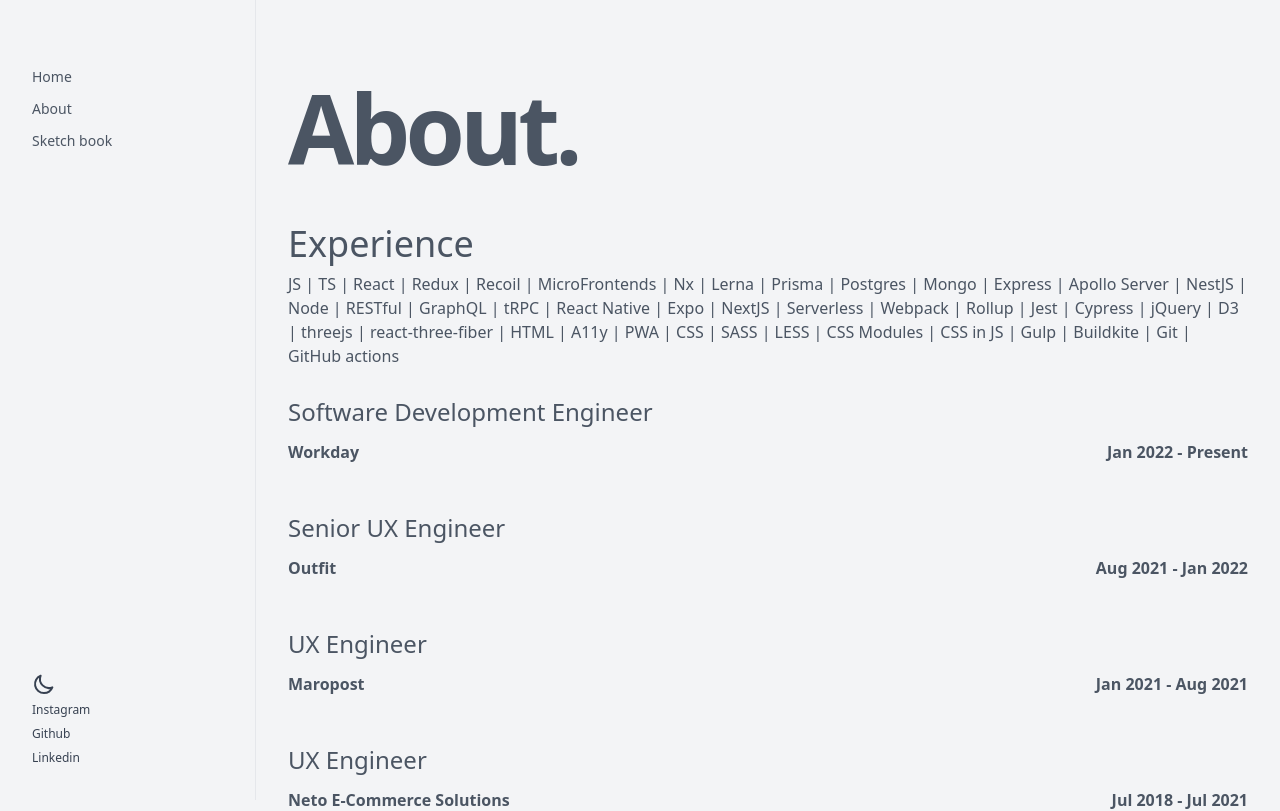
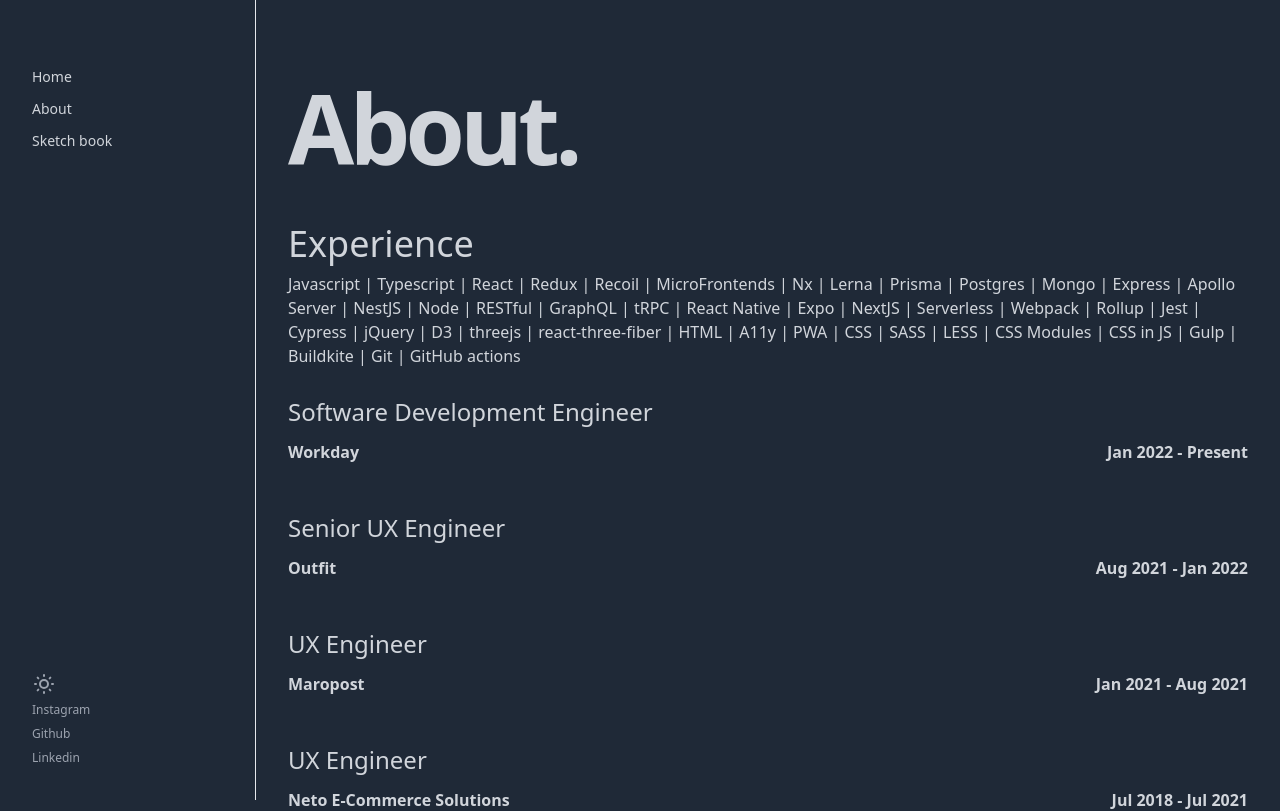
Before and after one commit to philcon93/portfolio2021, a Next.js app: page /about in a window 1280 px wide. Shown: the top 811 px of the page. Built offline with nearby package versions, Linux system fonts and the light colour scheme.

Commit message:
fixing up frame rate issue with invisible scene

```diff
--- a/src/components/three/invisible-scene/index.js
+++ b/src/components/three/invisible-scene/index.js
@@ -6,13 +6,18 @@
 import { RipplePass } from "./RipplePass";
 
 export function InvisibleExperience() {
+  // const [dpr, setDpr] = useState([1, 2]);
   return (
     <Canvas
       style={{ position: "absolute", top: 0 }}
-      dpr={[1, 2]}
+      dpr={1}
       shadows
       camera={{ fov: 45, position: [0, 1.5, 4.5] }}
     >
+      {/* <PerformanceMonitor
+        onIncline={() => setDpr(2)}
+        onDecline={() => setDpr(1)}
+      /> */}
       <ambientLight intensity={0.5} />
       <pointLight position={[20, 30, 10]} intensity={1} />
       <pointLight position={[-10, -10, -10]} color="blue" />
--- a/src/components/three/invisible-scene/ripple.js
+++ b/src/components/three/invisible-scene/ripple.js
@@ -26,7 +26,7 @@
     //
     this._meshs = [];
     /** Maximum number of ripples drawn */
-    this._max = 100;
+    this._max = 500;
     /** How far the mouse must move in one frame before drawing */
     this._frequency = 5;
     /** mouse coordinates */
@@ -61,15 +61,6 @@
       blending: THREE.AdditiveBlending,
       depthTest: false,
       depthWrite: false,
-      //
-      // colorWrite: false,
-      // depthWrite: false,
-      stencilWrite: true,
-      stencilRef: 1,
-      stencilFunc: THREE.AlwaysStencilFunc,
-      stencilFail: THREE.ReplaceStencilOp,
-      stencilZFail: THREE.ReplaceStencilOp,
-      stencilZPass: THREE.ReplaceStencilOp,
     });
     for (let i = 0; i < this._max; i++) {
       const mesh = new THREE.Mesh(geometry.clone(), material.clone());
@@ -135,13 +126,11 @@
    */
   update = (gl, uTexture) => {
     this._trackMousePos();
-
     gl.setRenderTarget(this._target);
     gl.render(this._scene, this._camera);
     uTexture.value = this._target.texture;
     gl.setRenderTarget(null);
     gl.clear();
-
     this._meshs.forEach((mesh) => {
       if (mesh.visible) {
         const material = mesh.material;
--- a/src/pages/_app.js
+++ b/src/pages/_app.js
@@ -17,7 +17,10 @@
       <div className="flex">
         <SidebarNav showMenu={toggleMenu} toggleMenu={onToggleMenu} />
         <div className="w-full h-full">
-          <MenuToggle className={"p-8 pb-0"} toggleMenu={onToggleMenu} />
+          <MenuToggle
+            className={"p-8 pb-0 z-50 relative"}
+            toggleMenu={onToggleMenu}
+          />
           <Component {...pageProps} />
         </div>
       </div>
--- a/src/pages/_document.js
+++ b/src/pages/_document.js
@@ -7,7 +7,7 @@
   }
   render() {
     return (
-      <Html className="light">
+      <Html className="dark">
         <Head />
         <body>
           <Main />
--- a/src/pages/about.js
+++ b/src/pages/about.js
@@ -14,11 +14,11 @@
         <Intro title="About." />
         <h2 className="text-4xl">Experience</h2>
         <div className="py-2">
-          JS | TS | React | Redux | Recoil | MicroFrontends | Nx | Lerna |
-          Prisma | Postgres | Mongo | Express | Apollo Server | NestJS | Node |
-          RESTful | GraphQL | tRPC | React Native | Expo | NextJS | Serverless |
-          Webpack | Rollup | Jest | Cypress | jQuery | D3 | threejs |
-          react-three-fiber | HTML | A11y | PWA | CSS | SASS | LESS | CSS
+          Javascript | Typescript | React | Redux | Recoil | MicroFrontends | Nx
+          | Lerna | Prisma | Postgres | Mongo | Express | Apollo Server | NestJS
+          | Node | RESTful | GraphQL | tRPC | React Native | Expo | NextJS |
+          Serverless | Webpack | Rollup | Jest | Cypress | jQuery | D3 | threejs
+          | react-three-fiber | HTML | A11y | PWA | CSS | SASS | LESS | CSS
           Modules | CSS in JS | Gulp | Buildkite | Git | GitHub actions
         </div>
 
--- a/src/pages/index.js
+++ b/src/pages/index.js
@@ -2,6 +2,7 @@
 import { CMS_NAME } from "../utilities/constants";
 import { Intro, PageWrapper } from "../components/site";
 import { GoatExperience } from "../components/three/goat-scene";
+import { Stats } from "@react-three/drei";
 import { InvisibleExperience } from "../components/three/invisible-scene";
 
 export default function Home() {
@@ -12,17 +13,21 @@
         <link rel="icon" href="/favicon.ico" />
       </Head>
       <InvisibleExperience />
+      {/* <Stats /> */}
       <PageWrapper size={"sm"}>
         <Intro title="Goat Thoughts." />
         <p className="mb-5">
-          Hey there, my name is Phil, a full-stack JS engineer; UIs (react),
-          servers/APIs (node), apps (react native), and 3D experiences
-          (three.js). I have been working as a software engineer for over 8
-          years, in eCommerce, Brand Automation, and Financial Planning
-          industries, with a high degree of focus on design systems,
-          accessibility, user experience, and scaling products.
+          Hey there, my name is Phil, i'm a full-stack JS engineer. I work on
+          UIs (react), servers/APIs (node), apps (react native), and 3D
+          experiences (three.js).
         </p>
-        <GoatExperience />
+        <p>
+          I have been working as a software engineer for over 8 years, in
+          eCommerce, Brand Automation, and Financial Planning industries, with a
+          high degree of focus on design systems, accessibility, user
+          experience, and scaling products.
+        </p>
+        {/* <GoatExperience /> */}
       </PageWrapper>
     </>
   );
--- a/src/theme/theme-context.js
+++ b/src/theme/theme-context.js
@@ -1,28 +1,29 @@
 import React, { createContext, useState } from "react";
 import PropTypes from "prop-types";
 
+const darkTheme = "dark";
+const lightTheme = "light";
+
 const defaultState = {
-  dark: false,
-  toggleDark: () => {},
+  theme: darkTheme,
+  toggleTheme: () => {},
 };
 export const ThemeContext = createContext(defaultState);
 
 export const ThemeProvider = ({ children }) => {
-  const [theme, setTheme] = useState(false);
-  const darkTheme = "dark";
-  const lightTheme = "light";
+  const [theme, setTheme] = useState(darkTheme);
 
   const toggleTheme = () => {
-    const d = document.documentElement;
+    const doc = document.documentElement;
     const themes = [lightTheme, darkTheme];
 
     if (theme == darkTheme) {
-      d.classList.remove(...themes);
-      d.classList.add(lightTheme);
+      doc.classList.remove(...themes);
+      doc.classList.add(lightTheme);
       setTheme(lightTheme);
     } else {
-      d.classList.remove(...themes);
-      d.classList.add(darkTheme);
+      doc.classList.remove(...themes);
+      doc.classList.add(darkTheme);
       setTheme(darkTheme);
     }
   };
```
